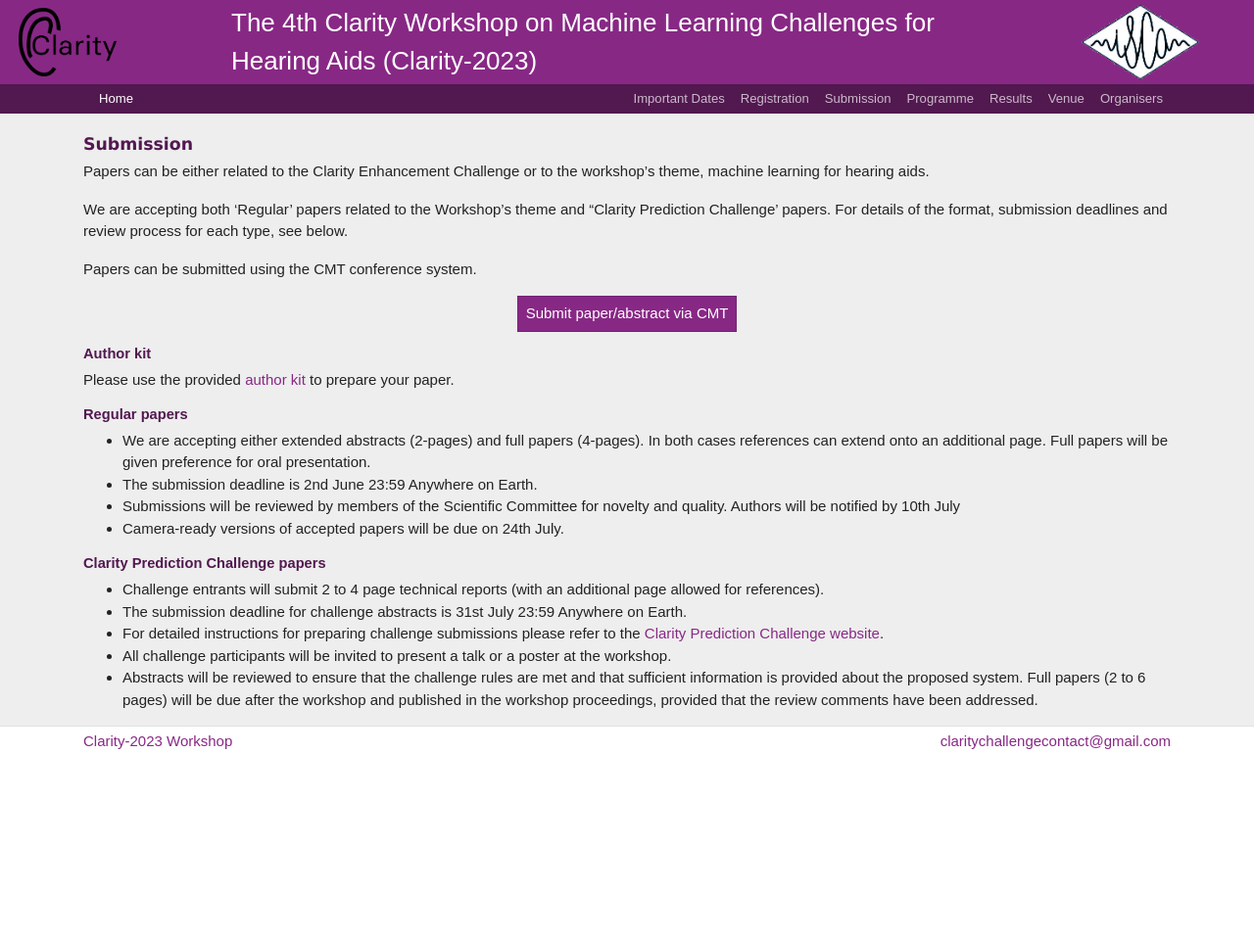
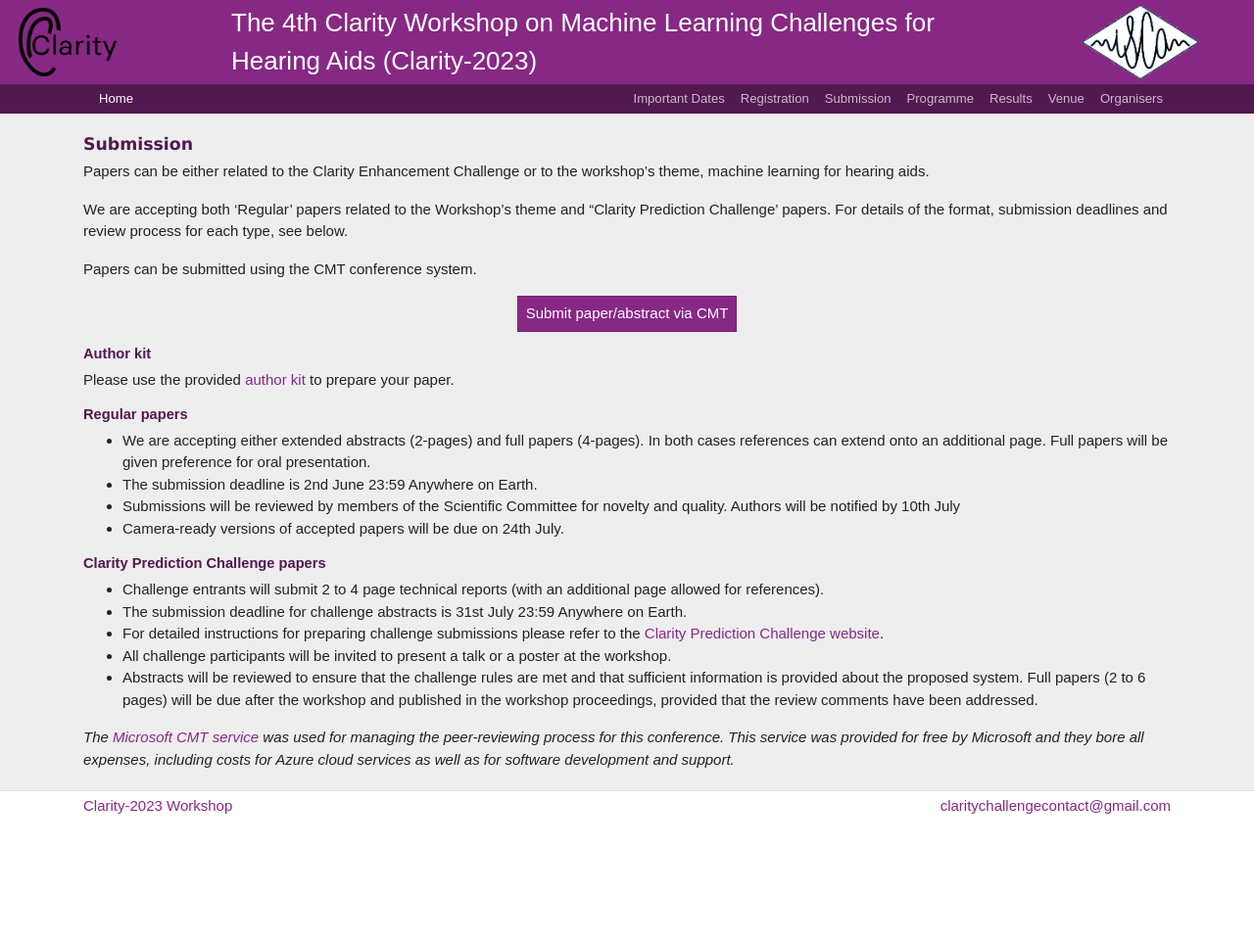
Before and after one commit to claritychallenge/clarity2023-workshop, a Jekyll site: the page built from submissions.md, in a window 1280 px wide. Shown: the whole page at 98% size. Built offline with Jekyll 4.4.1, drawn with Linux system fonts in a browser that asks for light colours; before the commit the page ends 900 px from its top, so only the background shows below that.

Commit message:
Added CMT acknowledgement

```diff
--- a/submissions.md
+++ b/submissions.md
@@ -36,3 +36,5 @@ Please use the provided <a href="{{ "/assets/Clarity2023_paper_kit.tar.gz"| rela
 <li/>Abstracts will be reviewed to ensure that the challenge rules are met and that sufficient information is provided about the proposed system. Full papers (2 to 6 pages) will be due after the workshop and published in the workshop proceedings, provided that the review comments have been addressed.
 
 </ul>
+
+<i>The <a href="https://cmt3.research.microsoft.com">Microsoft CMT service</a> was used for managing the peer-reviewing process for this conference. This service was provided for free by Microsoft and they bore all expenses, including costs for Azure cloud services as well as for software development and support.</i>
```
